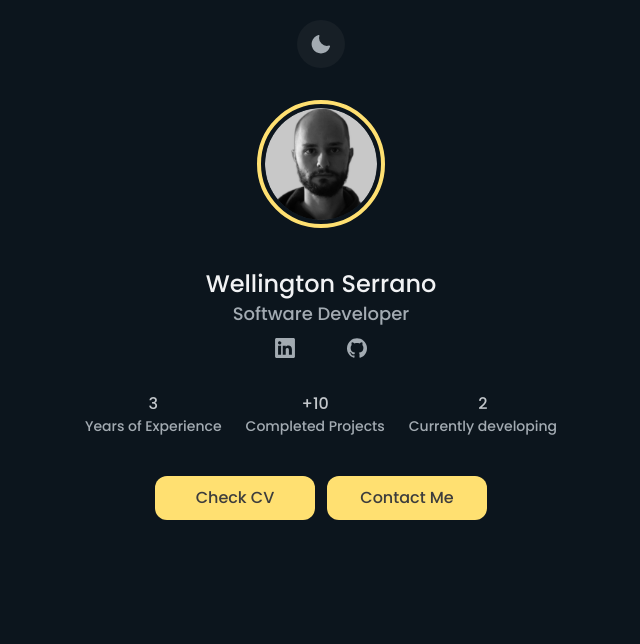
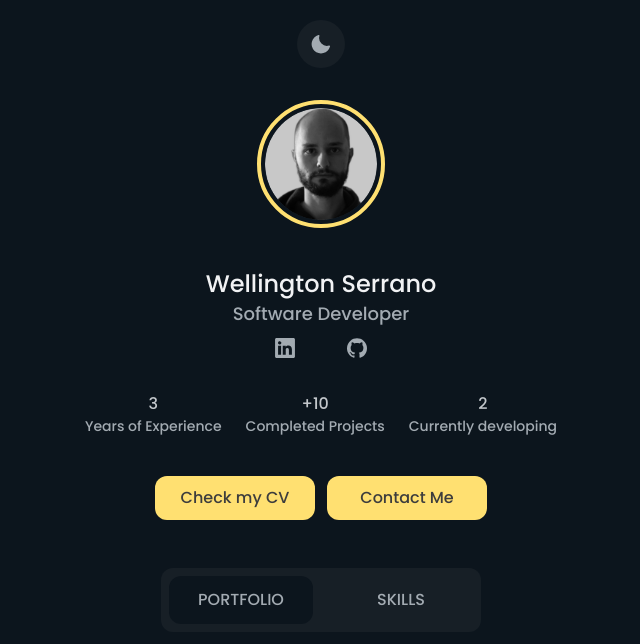
Before and after one commit to wellserrano/my-portfolio, a React (Vite) app: page / in a window 1280 px wide. Shown: the top 644 px of the page, without its empty margins (319-959 px from the left). Built offline with nearby package versions, Linux system fonts and the light colour scheme.

Commit message:
feat: GroupToggle component

```diff
--- a/package.json
+++ b/package.json
@@ -11,6 +11,7 @@
   "dependencies": {
     "@radix-ui/react-avatar": "^1.0.1",
     "@radix-ui/react-toggle": "^1.0.1",
+    "@radix-ui/react-toggle-group": "^1.0.2",
     "phosphor-react": "^1.4.1",
     "react": "^18.2.0",
     "react-dom": "^18.2.0"
--- /dev/null
+++ b/src/components/Toggle.tsx
@@ -0,0 +1,26 @@
+import * as ToggleGroup from '@radix-ui/react-toggle-group';
+
+export function Toggle() {
+  const toggleItemStyle = 'uppercase flex items-center justify-center w-36 h-12 rounded-[inherit] data-[state=on]:bg-[#0C151D] text-[#A3ABB2] focus:outline-none'
+
+  return (
+    <ToggleGroup.Root
+      className="flex justify-between items-center w-80 h-16 bg-[#171F26] rounded-xl p-2"
+      type="single"
+      defaultValue="portfolio"
+    >
+      <ToggleGroup.Item
+        className={ toggleItemStyle }
+        value="portfolio"
+      >
+        Portfolio
+      </ToggleGroup.Item>
+      <ToggleGroup.Item
+        className={ toggleItemStyle }
+        value="skills"
+      >
+        Skills
+      </ToggleGroup.Item>
+    </ToggleGroup.Root>
+  )
+}
--- a/src/pages/Home.tsx
+++ b/src/pages/Home.tsx
@@ -1,4 +1,7 @@
+import React from 'react'
+
 import { Avatar } from "../components/Avatar"
+import { Toggle } from "../components/Toggle"
 import { Button } from "../components/Button"
 import { TextBox } from "../components/TextBox"
 import { DarkModeToggle } from "../components/DarkModeToggle"
@@ -27,10 +30,17 @@ export function Home() {
       </header>
 
       <main>
-        <div className="flex justify-center items-center gap-3">
-          <Button title='Check CV' />
+        <div className="flex justify-center items-center gap-3 mb-12">
+          <Button title='Check my CV' />
           <Button title='Contact Me'/>
         </div>
+
+        <div className='flex justify-center items-center mb-8'>
+          <Toggle />
+        </div>
+
+
+
       </main>
     </div>
   )
```
Also changed, not shown: 1 other file (tests, documents, lock files or other folders).
